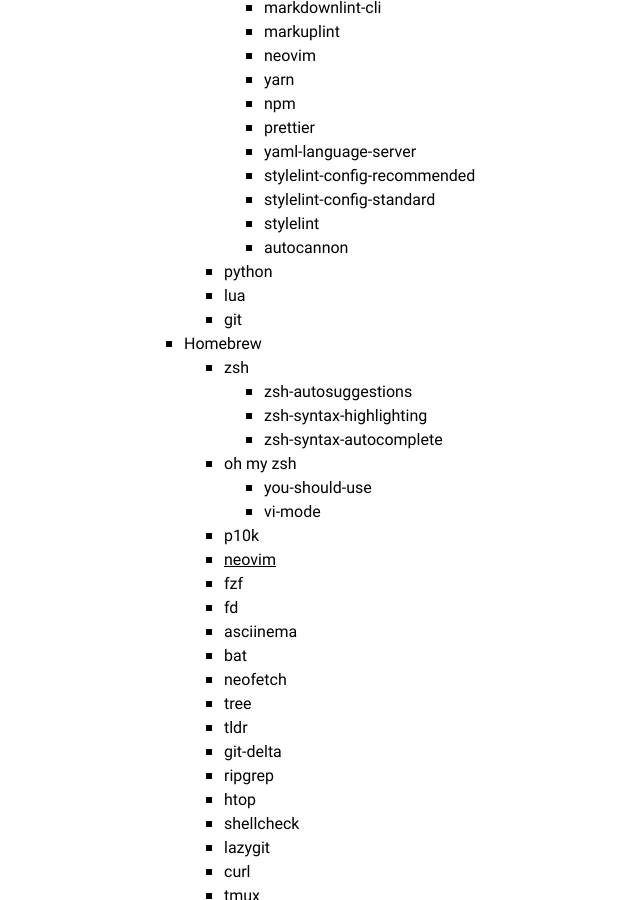
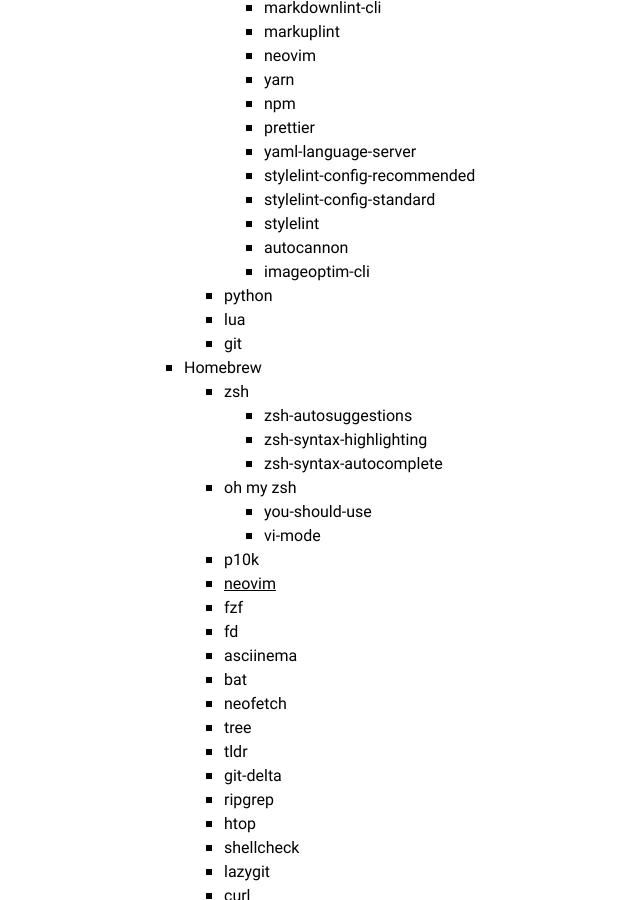
Before and after one commit to amalumian/www.malumian.dev, a Jekyll site: the page built from setup.html, in a window 1280 px wide and 900 px high, scrolled down 4013 px. Shown: the whole window, without its empty margins (166-806 px from the left). Built offline with Jekyll 4.4.1, drawn with Linux system fonts in a browser that asks for light colours.

Commit message:
Update setup.html

```diff
--- a/setup.html
+++ b/setup.html
@@ -209,6 +209,7 @@
                         <li>stylelint-config-standard</li>
                         <li>stylelint</li>
                         <li>autocannon</li>
+                        <li>imageoptim-cli</li>
                     </ul>
                 </li>
                 <li>python</li>
```
